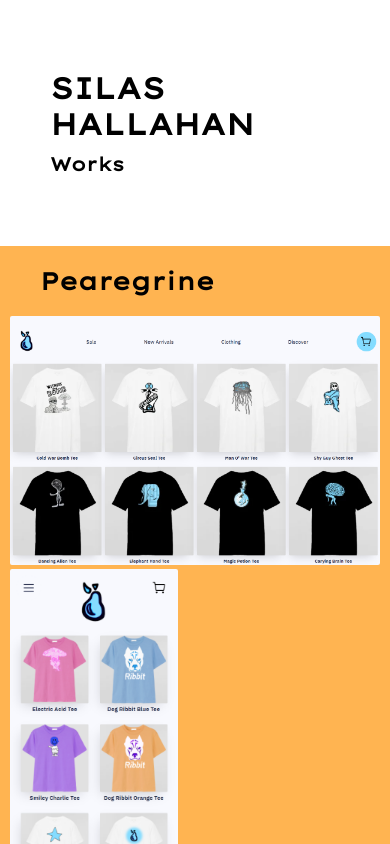
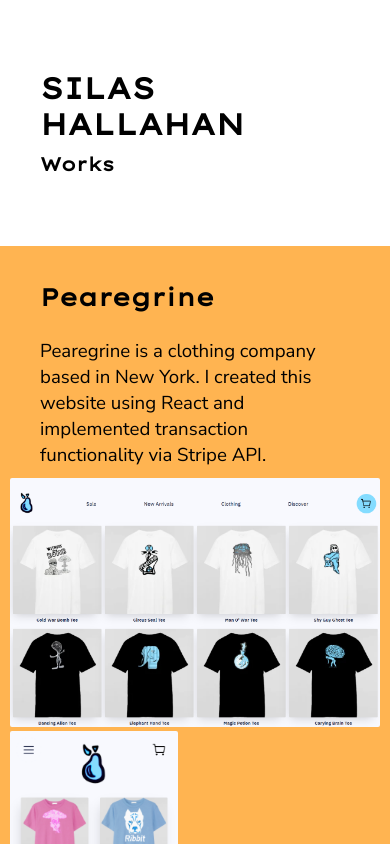
Before and after one commit to Loxphordex/simple-portfolio, a React (Create React App) app: page / in a window 390 px wide. Shown: the top 844 px of the page. Built offline with nearby package versions, Linux system fonts and the light colour scheme.

Commit message:
mobile and desktop images

```diff
--- a/package.json
+++ b/package.json
@@ -15,6 +15,7 @@
     "react-dom": "^17.0.1",
     "react-scripts": "4.0.1",
     "typescript": "^4.1.2",
+    "uuid": "^8.3.2",
     "web-vitals": "^0.2.4"
   },
   "scripts": {
@@ -40,5 +41,8 @@
       "last 1 firefox version",
       "last 1 safari version"
     ]
+  },
+  "devDependencies": {
+    "@types/uuid": "^8.3.0"
   }
 }
--- a/public/index.html
+++ b/public/index.html
@@ -13,6 +13,7 @@
     <link rel="manifest" href="%PUBLIC_URL%/manifest.json" />
     <link rel="preconnect" href="https://fonts.gstatic.com">
     <link href="https://fonts.googleapis.com/css2?family=Lexend+Giga&display=swap" rel="stylesheet">
+    <link href="https://fonts.googleapis.com/css2?family=Nunito+Sans&display=swap" rel="stylesheet">
     <title>Silas Hallahan</title>
   </head>
   <body>
--- a/src/Header/Header.scss
+++ b/src/Header/Header.scss
@@ -8,21 +8,26 @@
   padding: 40px;
 }
 
+.hero {
+  display: flex;
+  flex-flow: wrap;
+  align-items: center;
+  padding: 30px 0px;
+  max-width: 400px;
+  margin: auto;
+}
+
 .header-name {
   margin: 0;
   text-align: left;
   font-size: 22pt;
-}
-
-.hero {
-  display: flex;
-  flex-flow: wrap;
-  align-items: center;
-  padding: 30px 10px;
+  display: inline-block;
+  width: 100%;
 }
 
 .sub-heading {
   margin: 0;
   padding-top: 10px;
-  font-size: 14pt;
+  font-size: 14pt;  display: inline-block;
+  width: 100%;
 }
--- a/src/Project/Project.scss
+++ b/src/Project/Project.scss
@@ -1,5 +1,6 @@
 .project-container {
   padding: 0 10px;
+  margin: auto;
 }
 
 .project-image img {
@@ -9,7 +10,16 @@
 }
 
 .project-header {
-  margin: 0;
-  padding: 20px 30px;
+  margin: auto;
+  max-width: 400px;
+  padding: 36px 30px 16px 30px;
   font-family: 'Lexend Giga', sans-serif;
 }
+
+.info-paragraph {
+  font-size: 14pt;
+  margin: auto;
+  padding: 10px 30px;
+  max-width: 400px;
+  font-family: 'Nunito Sans', sans-serif;
+}
--- a/src/Project/Project.tsx
+++ b/src/Project/Project.tsx
@@ -1,22 +1,51 @@
 import { IProject } from './projectData'
+import { v4 as uuidv4 } from 'uuid'
 
-export default function Project({name, theme, images}: IProject) {
-  const renderImages = () => {
-    if (images) {
-      return images.map(image => {
+export default function Project({name, theme, info, desktopImages, mobileImages }: IProject) {
+  const renderDesktopImages = () => {
+    if (desktopImages) {
+      return desktopImages.map(image => {
         return (
-          <div key={image} className={`project-image`}>
-            <img src={image} alt='project' />
+          <div key={image.alt} className='project-image desktop-image'>
+            <img src={image.src} alt={image.alt} />
           </div>
         )
       })
     }
   }
 
+  const renderMobileImages = () => {
+    if (mobileImages) {
+      return mobileImages.map(image => {
+        return (
+          <div key={image.alt} className='project-image mobile-image'>
+            <img src={image.src} alt={image.alt} />
+          </div>
+        )
+      })
+    }
+  }
+
+  const renderInfo = () => {
+    if (info) {
+      return (
+        <div className='project-info-container'>
+          {info.map(i => {
+            return <p key={uuidv4()} className='info-paragraph'>{info}</p>
+          })}
+        </div>
+      )
+    }
+  }
+
   return (
     <section className={`${theme} region project-container`}>
       <h2 className='project-header'>{name}</h2>
-      {renderImages()}
+      {renderInfo()}
+      {renderDesktopImages()}
+      <div className='mobile-images-container'>
+        {renderMobileImages()}
+      </div>
     </section>
   )
 }
--- a/src/Project/ProjectList.tsx
+++ b/src/Project/ProjectList.tsx
@@ -6,7 +6,14 @@
   return (
     <section className='project-list-container'>
       {dataList.map(project => {
-        return <Project key={project.name} name={project.name} theme={project.theme} images={project.images} />
+        return <Project
+          key={project.name}
+          name={project.name}
+          theme={project.theme}
+          desktopImages={project.desktopImages}
+          mobileImages={project.mobileImages}
+          info={project.info}
+        />
       })}
     </section>
   )
--- a/src/Project/projectData.ts
+++ b/src/Project/projectData.ts
@@ -1,15 +1,21 @@
-import images from '../images/imageStore'
+import { images, IImage } from '../images/imageStore'
 
 export interface IProject {
   name: string
   theme: string
-  images?: string[]
+  info?: string[]
+  desktopImages?: IImage[]
+  mobileImages?: IImage[]
 }
 
 const pearegrine: IProject = {
   name: 'Pearegrine',
   theme: 'cream-orange',
-  images: images.pearegrine
+  info: [
+    'Pearegrine is a clothing company based in New York. I created this website using React and implemented transaction functionality via Stripe API.'
+  ],
+  desktopImages: images.pearegrine.desktopImages,
+  mobileImages: images.pearegrine.mobileImages
 }
 
 export const dataList = [
--- a/src/images/imageStore.ts
+++ b/src/images/imageStore.ts
@@ -2,12 +2,35 @@
 import pearegrineMobile from './pearegrine_mobile_1.png'
 import pearegrineMobileMenu from './pearegrine_mobile_2.png'
 
-const images = {
-  pearegrine: [
-    pearegrineDesktop,
-    pearegrineMobile,
-    pearegrineMobileMenu
+interface IImages {
+  desktopImages: IImage[],
+  mobileImages: IImage[]
+}
+
+export interface IImage {
+  src: string
+  alt: string
+}
+
+const pearegrine: IImages = {
+  desktopImages: [
+    {
+      src: pearegrineDesktop,
+      alt: 'pearegrine desktop example',
+    }
+  ],
+  mobileImages: [
+    {
+      src: pearegrineMobile,
+      alt: 'pearegrine mobile example',
+    },
+    {
+      src: pearegrineMobileMenu,
+      alt: 'pearegrine mobile menu example',
+    }
   ]
 }
 
-export default images
+export const images = {
+  pearegrine
+}
```
Also changed, not shown: 1 other file (tests, documents, lock files or other folders).
